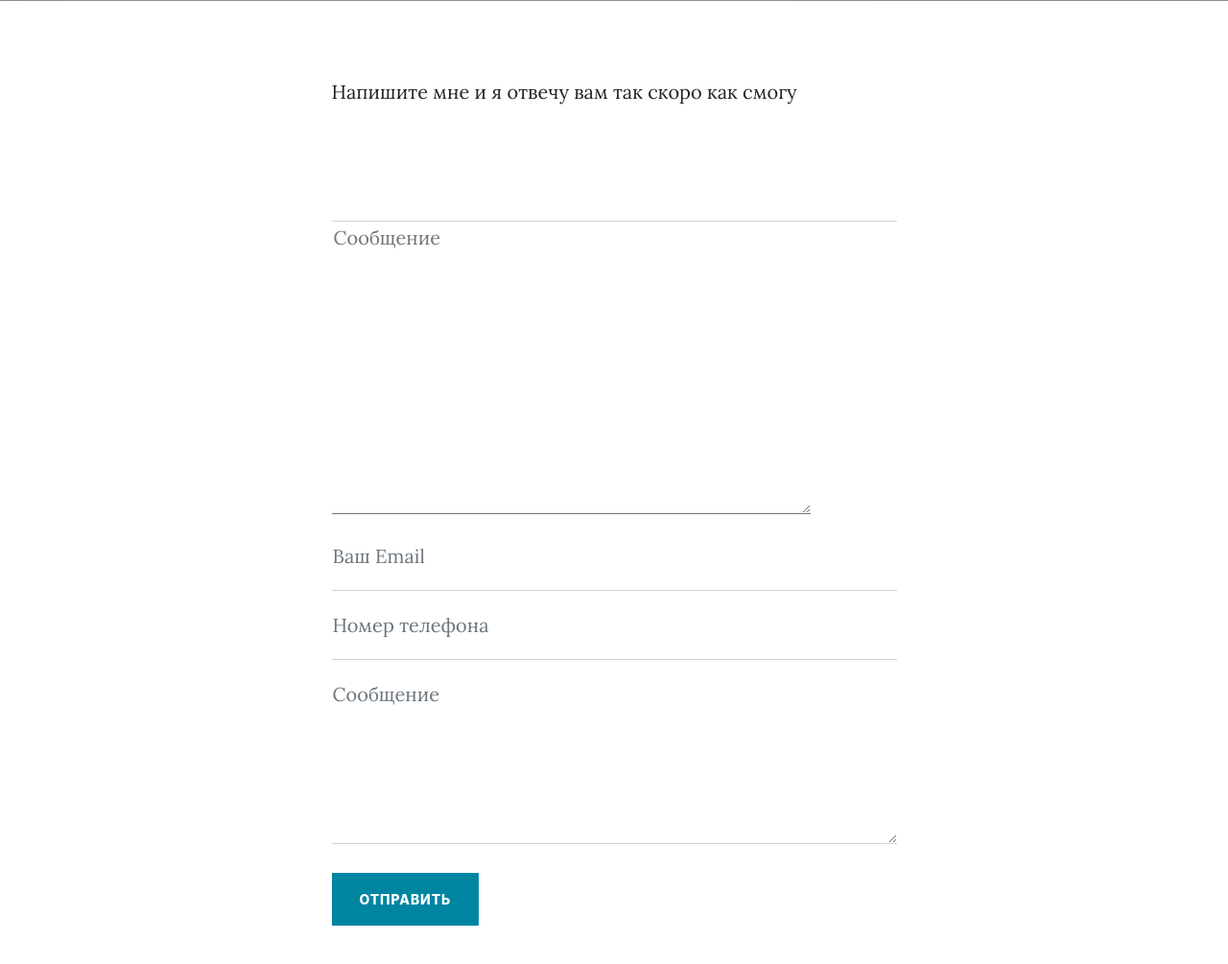
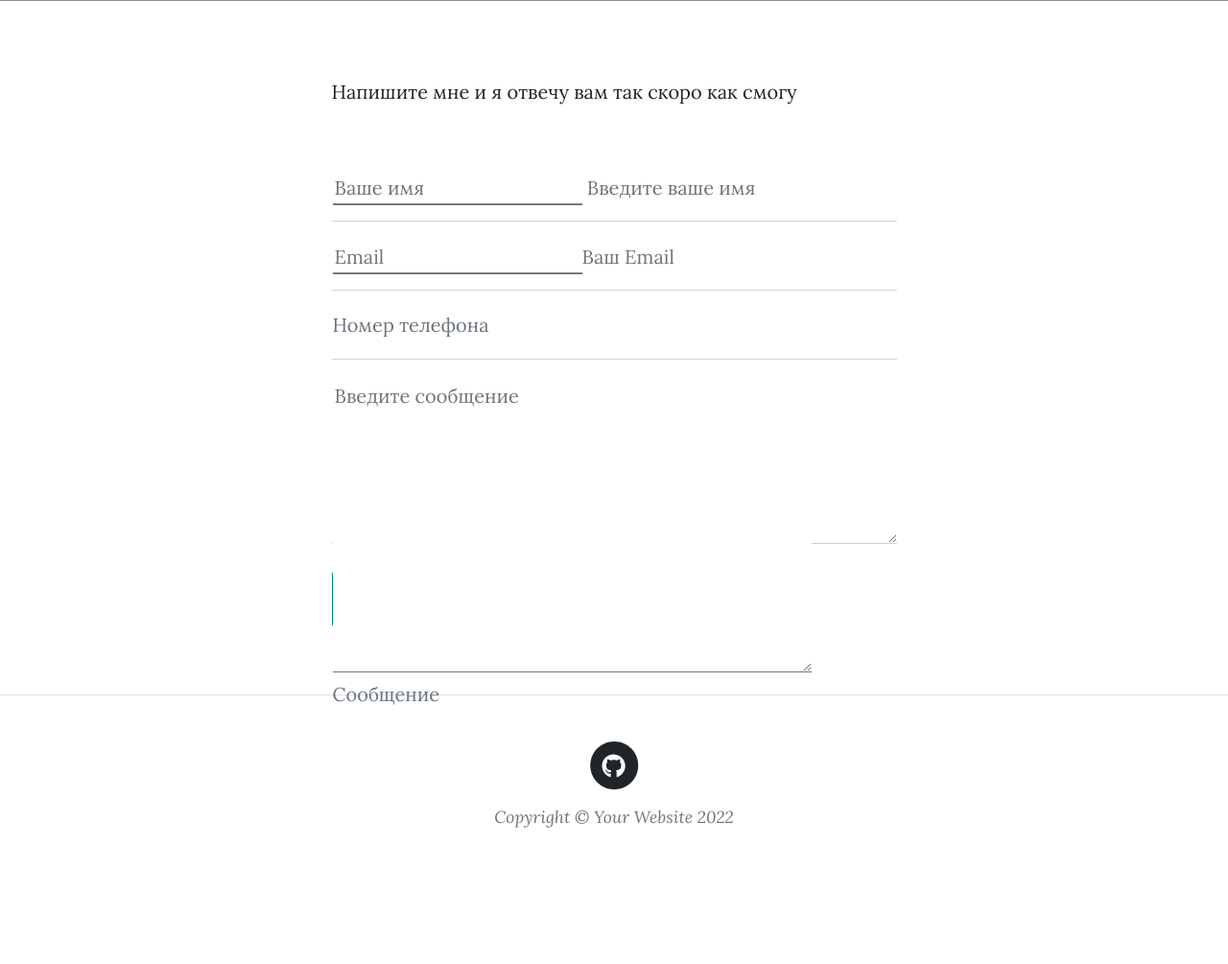
Before and after one commit to czaesar/DjangoLearn, a Django app: template mysite/news/templates/news/contacts.html in a window 1280 px wide. Shown: the part 627-1632 px from the top of the page at 96% size. After the commit the page ends 1490 px from the top, so only its background shows below. Run offline with Django 4.2, Linux system fonts and the light colour scheme; the template is opened without the code that fills it: values that come from a table or form of the project are taken from there, others are empty; parts of the project's set-up code (start-up, migrations or seed data) failed here and were passed over; some libraries are stand-ins or nearby versions.

Commit message:
first_version

```diff
--- a/mysite/news/forms.py
+++ b/mysite/news/forms.py
@@ -20,6 +20,6 @@ class ContactForm(forms.Form):
     message = forms.CharField(
         min_length=20,
         widget=forms.Textarea(
-            attrs={'placeholder': 'Сообщение'}
+            attrs={'placeholder': 'Введите сообщение'}
         )
     )
--- a/mysite/news/templates/news/contacts.html
+++ b/mysite/news/templates/news/contacts.html
@@ -38,14 +38,15 @@
                             <!-- https://startbootstrap.com/solution/contact-forms-->
                             <!-- to get an API token!-->
                             <form id="contactForm" data-sb-form-api-token="API_TOKEN">
+                                {% csrf_token %}
                                 <div class="form-floating">
-                                    <input class="form-control" id="name" type="text" placeholder="Enter your name..." data-sb-validations="required" />
-                                    {{form.message }}
+                                    <input class="form-control" id="name" type="text" placeholder="Enter your name..." method = "post" data-sb-validations="required" />
+                                    <label for="name">{{ form.name }} Введите ваше имя</label>
                                     <div class="invalid-feedback" data-sb-feedback="name:required">Имя занято.</div>
                                 </div>
                                 <div class="form-floating">
                                     <input class="form-control" id="email" type="email" placeholder="Enter your email..." data-sb-validations="required,email" />
-                                    <label for="email">Ваш Email</label>
+                                    <label for="email">{{ form.email }}Ваш Email</label>
                                     <div class="invalid-feedback" data-sb-feedback="email:required">Почта занята.</div>
                                     <div class="invalid-feedback" data-sb-feedback="email:email">Email is not valid.</div>
                                 </div>
@@ -56,7 +57,7 @@
                                 </div>
                                 <div class="form-floating">
                                     <textarea class="form-control" id="message" placeholder="Enter your message here..." style="height: 12rem" data-sb-validations="required"></textarea>
-                                    <label for="message">Сообщение</label>
+                                    <label for="message">{{ form.message }} Сообщение</label>
                                     <div class="invalid-feedback" data-sb-feedback="message:required">A message is required.</div>
                                 </div>
                                 <br />
```
Also changed, not shown: mysite/db.sqlite3, mysite/media/photos/2022/06/23/153587234914767805.png (added).
